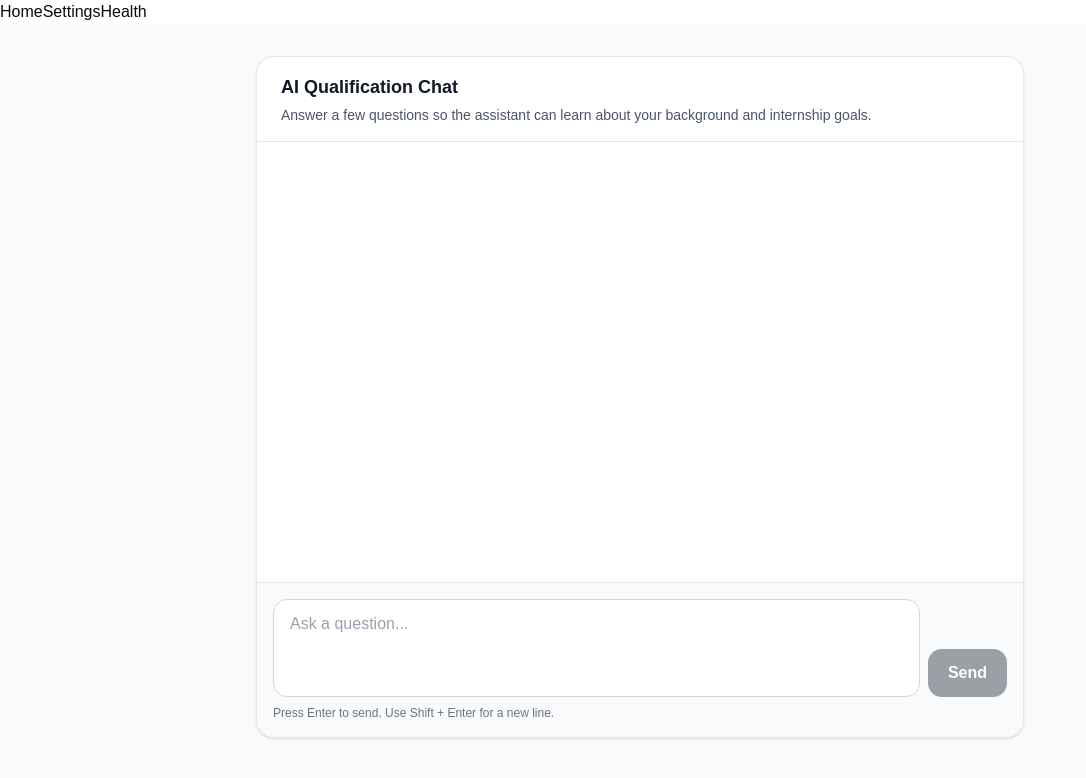
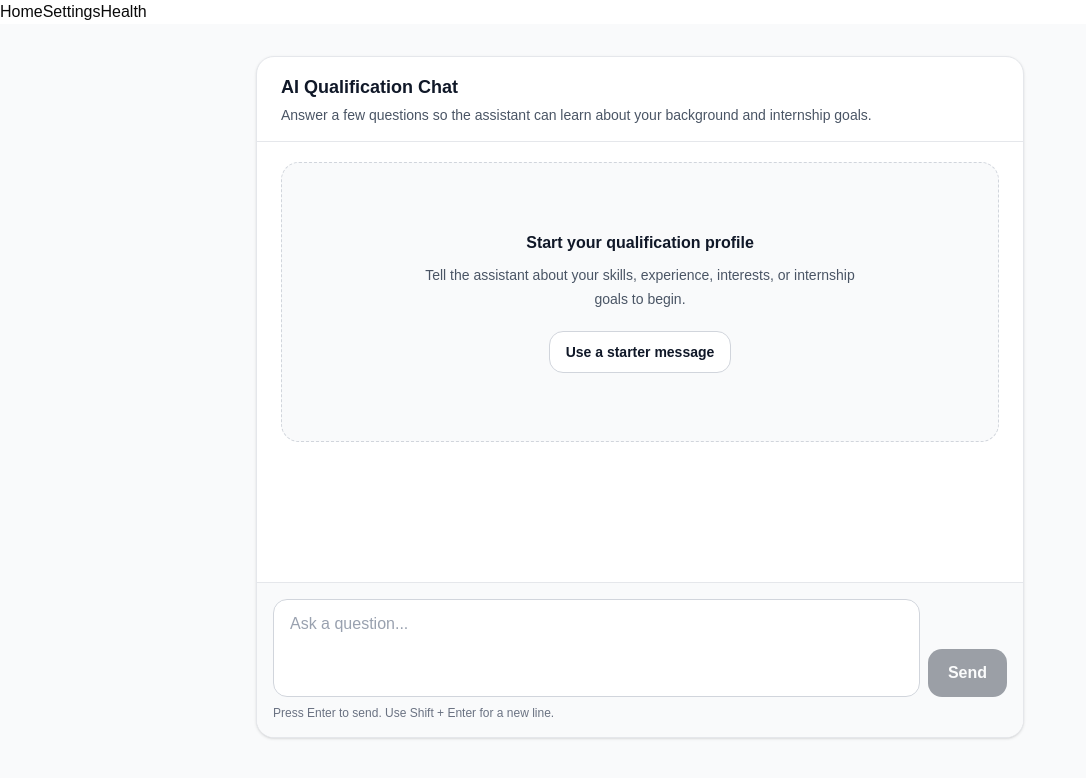
Before and after one commit to nsikak-itama/ai-internship-capstone, a Next.js app: page /chat in a window 1280 px wide. Shown: the top 778 px of the page, without its empty margins (0-1086 px from the left). Built offline with nearby package versions, Linux system fonts and the light colour scheme.

Commit message:
feat: add chat empty state

```diff
--- a/components/StreamingChat.tsx
+++ b/components/StreamingChat.tsx
@@ -1,17 +1,9 @@
 "use client";
 
-import {
-  FormEvent,
-  useEffect,
-  useRef,
-  useState,
-} from "react";
+import { FormEvent, useEffect, useRef, useState } from "react";
 import ReactMarkdown from "react-markdown";
 
-import {
-  DefaultChatTransport,
-  type UIMessage,
-} from "ai";
+import { DefaultChatTransport, type UIMessage } from "ai";
 
 import { useChat } from "@ai-sdk/react";
 
@@ -32,11 +24,7 @@ function MessageContent({
   const text = getMessageText(message);
 
   if (!renderMarkdown) {
-    return (
-      <p className="whitespace-pre-wrap break-words">
-        {text}
-      </p>
-    );
+    return <p className="whitespace-pre-wrap break-words">{text}</p>;
   }
 
   return (
@@ -45,7 +33,6 @@ function MessageContent({
     </div>
   );
 }
-
 
 type ScoreCandidateToolPartData = {
   type: "tool-scoreCandidate";
@@ -68,9 +55,7 @@ function ScoreCandidateToolPart({
   if (part.state === "input-streaming") {
     return (
       <div className="rounded-xl border border-blue-200 bg-blue-50 px-4 py-3 text-blue-900">
-        <p className="text-sm font-semibold">
-          Preparing candidate score
-        </p>
+        <p className="text-sm font-semibold">Preparing candidate score</p>
 
         <p className="mt-1 text-sm text-blue-700">
           Gathering the qualification information...
@@ -131,8 +116,7 @@ function ScoreCandidateToolPart({
       typeof output.level !== "string" ||
       !Array.isArray(output.strengths) ||
       !output.strengths.every(
-        (strength): strength is string =>
-          typeof strength === "string",
+        (strength): strength is string => typeof strength === "string",
       ) ||
       typeof output.recommendation !== "string"
     ) {
@@ -171,13 +155,9 @@ function ScoreCandidateToolPart({
           </div>
 
           <div className="text-right">
-            <p className="text-3xl font-bold text-gray-900">
-              {score}
-            </p>
+            <p className="text-3xl font-bold text-gray-900">{score}</p>
 
-            <p className="text-xs text-gray-500">
-              out of 100
-            </p>
+            <p className="text-xs text-gray-500">out of 100</p>
           </div>
         </div>
 
@@ -199,13 +179,9 @@ function ScoreCandidateToolPart({
         </div>
 
         <div className="mt-4 border-t border-gray-100 pt-4">
-          <p className="text-sm font-semibold text-gray-900">
-            Recommendation
-          </p>
+          <p className="text-sm font-semibold text-gray-900">Recommendation</p>
 
-          <p className="mt-1 text-sm text-gray-600">
-            {recommendation}
-          </p>
+          <p className="mt-1 text-sm text-gray-600">{recommendation}</p>
         </div>
       </div>
     );
@@ -214,23 +190,12 @@ function ScoreCandidateToolPart({
   return null;
 }
 
-
-
 export default function StreamingChat() {
   const [input, setInput] = useState("");
   const [showJumpToLatest, setShowJumpToLatest] = useState(false);
-  const [stoppedMessageId, setStoppedMessageId] = useState<string | null>(
-    null
-  );
+  const [stoppedMessageId, setStoppedMessageId] = useState<string | null>(null);
 
-  const {
-    messages,
-    sendMessage,
-    regenerate,
-    status,
-    stop,
-    error,
-  } = useChat({
+  const { messages, sendMessage, regenerate, status, stop, error } = useChat({
     transport: new DefaultChatTransport({
       api: "/api/chat",
     }),
@@ -239,8 +204,7 @@ export default function StreamingChat() {
   const messagesContainerRef = useRef<HTMLDivElement>(null);
   const isAtBottomRef = useRef(true);
 
-  const isGenerating =
-    status === "submitted" || status === "streaming";
+  const isGenerating = status === "submitted" || status === "streaming";
 
   const latestAssistantMessage = [...messages]
     .reverse()
@@ -279,9 +243,7 @@ export default function StreamingChat() {
 
     const handleScroll = () => {
       const distanceFromBottom =
-        container.scrollHeight -
-        container.scrollTop -
-        container.clientHeight;
+        container.scrollHeight - container.scrollTop - container.clientHeight;
 
       const atBottom = distanceFromBottom <= 24;
 
@@ -349,6 +311,30 @@ export default function StreamingChat() {
           aria-label="Conversation"
         >
           <div className="flex flex-col gap-5">
+            {messages.length === 0 && (
+              <div className="flex min-h-[280px] flex-col items-center justify-center rounded-2xl border border-dashed border-gray-300 bg-gray-50 px-6 py-10 text-center">
+                <p className="text-base font-semibold text-gray-900">
+                  Start your qualification profile
+                </p>
+
+                <p className="mt-2 max-w-md text-sm leading-6 text-gray-600">
+                  Tell the assistant about your skills, experience, interests,
+                  or internship goals to begin.
+                </p>
+
+                <button
+                  type="button"
+                  onClick={() =>
+                    setInput(
+                      "I'd like to begin my qualification profile. Please ask me about my skills, experience, interests, and goals.",
+                    )
+                  }
+                  className="mt-5 rounded-xl border border-gray-300 bg-white px-4 py-2.5 text-sm font-semibold text-gray-900 transition hover:bg-gray-100 focus:outline-none focus:ring-2 focus:ring-gray-900 focus:ring-offset-2"
+                >
+                  Use a starter message
+                </button>
+              </div>
+            )}
             {messages.map((message) => {
               const isUser = message.role === "user";
               const messageText = getMessageText(message);
@@ -358,8 +344,7 @@ export default function StreamingChat() {
                 isGenerating &&
                 message.id === latestAssistantMessage?.id;
 
-              const wasStopped =
-                message.id === stoppedMessageId;
+              const wasStopped = message.id === stoppedMessageId;
 
               const renderMarkdown =
                 message.role === "assistant" &&
@@ -369,9 +354,7 @@ export default function StreamingChat() {
               return (
                 <div
                   key={message.id}
-                  className={`flex ${
-                    isUser ? "justify-end" : "justify-start"
-                  }`}
+                  className={`flex ${isUser ? "justify-end" : "justify-start"}`}
                 >
                   <div
                     className={`max-w-[88%] rounded-2xl px-4 py-3 sm:max-w-[78%] ${
@@ -384,7 +367,8 @@ export default function StreamingChat() {
                       {isUser ? "You" : "Assistant"}
                     </p>
 
-                    {message.parts.map((part, index) => {if (part.type === "text") {
+                    {message.parts.map((part, index) => {
+                      if (part.type === "text") {
                         return part.text ? (
                           <MessageContent
                             key={`${message.id}-text-${index}`}
@@ -434,9 +418,7 @@ export default function StreamingChat() {
                       aria-hidden="true"
                     />
 
-                    <span className="sr-only">
-                      Assistant is thinking
-                    </span>
+                    <span className="sr-only">Assistant is thinking</span>
                   </div>
                 </div>
               </div>
@@ -491,10 +473,7 @@ export default function StreamingChat() {
             value={input}
             onChange={(event) => setInput(event.target.value)}
             onKeyDown={(event) => {
-              if (
-                event.key === "Enter" &&
-                !event.shiftKey
-              ) {
+              if (event.key === "Enter" && !event.shiftKey) {
                 event.preventDefault();
 
                 if (input.trim() && !isGenerating) {
```
Lines whose indentation alone changed are shown as unchanged.
